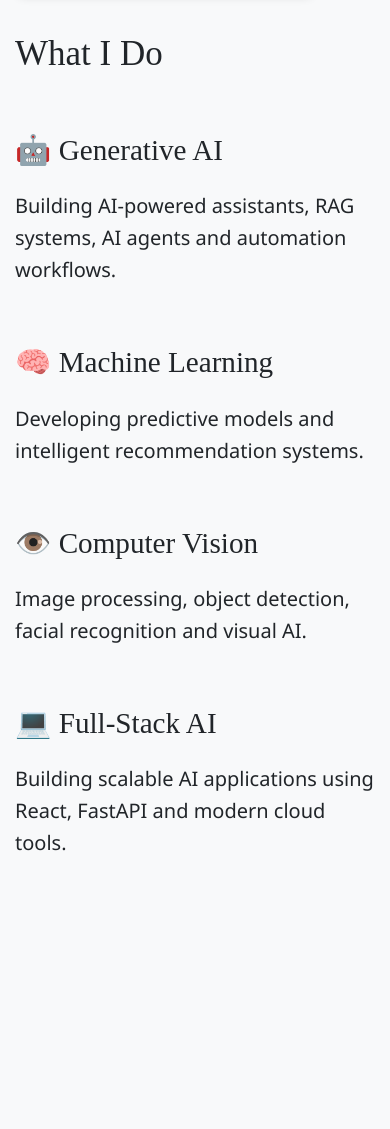
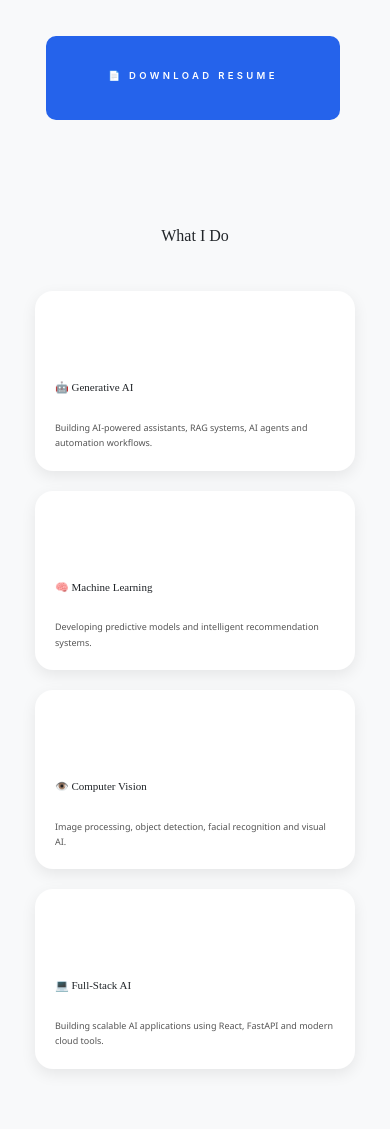
Before and after one commit to patelvandan11/flask12, a Flask app: page / in a window 390 px wide. Shown: the part 865-1994 px from the top of the page. Before the commit the page ends 1716 px from the top, so only its background shows below. Run offline with Flask 3, Linux system fonts and the light colour scheme; some libraries are stand-ins or nearby versions.

Commit message:
adding new content

```diff
--- a/static/styles.css
+++ b/static/styles.css
@@ -1932,3 +1932,276 @@
 .image-gallery img:hover {
     transform: scale(1.05);
 }
+/* -------------------- */
+/* HERO SECTION */
+
+.hero {
+    padding: 80px 10%;
+}
+
+.hero-content {
+    display: flex;
+    align-items: center;
+    justify-content: space-between;
+    gap: 60px;
+    flex-wrap: wrap;
+}
+
+.hero-text {
+    flex: 1;
+    min-width: 350px;
+}
+
+.hero-text h1 {
+    font-size: 2.8rem;
+    margin-bottom: 20px;
+}
+
+.hero-text span {
+    color: #2563eb;
+}
+
+.hero-text p {
+    font-size: 1.05rem;
+    line-height: 1.8;
+    color: #444;
+    margin-bottom: 15px;
+}
+
+.btn {
+    display: inline-block;
+    margin-top: 20px;
+    padding: 14px 28px;
+    background: #2563eb;
+    color: white;
+    text-decoration: none;
+    border-radius: 10px;
+    font-weight: 600;
+    transition: 0.3s;
+}
+
+.btn:hover {
+    transform: translateY(-2px);
+}
+
+.hero-image {
+    flex: 1;
+    text-align: center;
+}
+
+.hero-image img {
+    width: 380px;
+    max-width: 100%;
+    border-radius: 20px;
+    box-shadow: 0 10px 25px rgba(0,0,0,0.15);
+}
+
+/* SERVICES */
+
+.services {
+    padding: 80px 10%;
+}
+
+.services h2 {
+    text-align: center;
+    font-size: 2.4rem;
+    margin-bottom: 50px;
+}
+
+.cards {
+    display: grid;
+    grid-template-columns: repeat(auto-fit,minmax(260px,1fr));
+    gap: 25px;
+}
+
+.card {
+    background: white;
+    padding: 30px;
+    border-radius: 18px;
+    box-shadow: 0 5px 15px rgba(0,0,0,0.08);
+    transition: 0.3s;
+}
+
+.card:hover {
+    transform: translateY(-8px);
+}
+
+.card h3 {
+    margin-bottom: 15px;
+    font-size: 1.4rem;
+}
+
+.card p {
+    line-height: 1.7;
+    color: #555;
+}
+/* =========================
+   Tablet Devices
+========================= */
+@media screen and (max-width: 992px) {
+
+    .hero {
+        padding: 60px 6%;
+    }
+
+    .hero-content {
+        gap: 40px;
+    }
+
+    .hero-text h1 {
+        font-size: 2.2rem;
+    }
+
+    .hero-text p {
+        font-size: 1rem;
+    }
+
+    .hero-image img {
+        width: 320px;
+    }
+
+    .services {
+        padding: 60px 6%;
+    }
+
+    .services h2 {
+        font-size: 2rem;
+    }
+}
+
+
+/* =========================
+   Mobile Devices
+========================= */
+@media screen and (max-width: 768px) {
+
+    .hero {
+        padding: 50px 5%;
+    }
+
+    .hero-content {
+        flex-direction: column-reverse;
+        text-align: center;
+        gap: 30px;
+    }
+
+    .hero-text {
+        min-width: auto;
+    }
+
+    .hero-text h1 {
+        font-size: 2rem;
+        line-height: 1.3;
+    }
+
+    .hero-text p {
+        font-size: 0.95rem;
+        line-height: 1.7;
+    }
+
+    .hero-image img {
+        width: 280px;
+    }
+
+    .btn {
+        padding: 12px 22px;
+        font-size: 0.95rem;
+    }
+
+    .services {
+        padding: 50px 5%;
+    }
+
+    .services h2 {
+        font-size: 1.8rem;
+        margin-bottom: 35px;
+    }
+
+    .cards {
+        grid-template-columns: 1fr;
+        gap: 20px;
+    }
+
+    .card {
+        padding: 25px;
+    }
+
+    .card h3 {
+        font-size: 1.2rem;
+    }
+}
+
+
+/* =========================
+   Small Mobile Devices
+========================= */
+@media screen and (max-width: 480px) {
+
+    .hero {
+        padding: 40px 20px;
+    }
+
+    .hero-text h1 {
+        font-size: 1.7rem;
+    }
+
+    .hero-text p {
+        font-size: 0.9rem;
+    }
+
+    .hero-image img {
+        width: 220px;
+        border-radius: 15px;
+    }
+
+    .btn {
+        width: 100%;
+        max-width: 250px;
+        text-align: center;
+    }
+
+    .services {
+        padding: 40px 20px;
+    }
+
+    .services h2 {
+        font-size: 1.6rem;
+    }
+
+    .card {
+        padding: 20px;
+    }
+
+    .card h3 {
+        font-size: 1.1rem;
+    }
+
+    .card p {
+        font-size: 0.9rem;
+    }
+}
+
+
+/* =========================
+   Large Screens
+========================= */
+@media screen and (min-width: 1400px) {
+
+    .hero-content {
+        max-width: 1400px;
+        margin: auto;
+    }
+
+    .services {
+        max-width: 1400px;
+        margin: auto;
+    }
+
+    .hero-text h1 {
+        font-size: 3.2rem;
+    }
+
+    .hero-image img {
+        width: 450px;
+    }
+}
```
